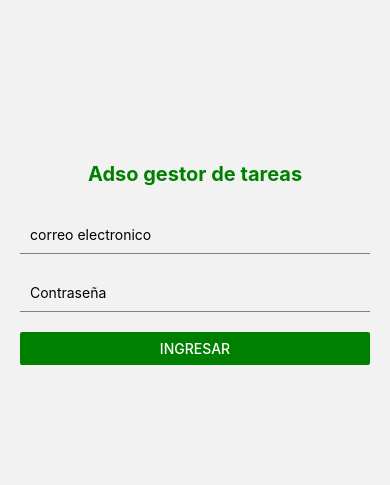
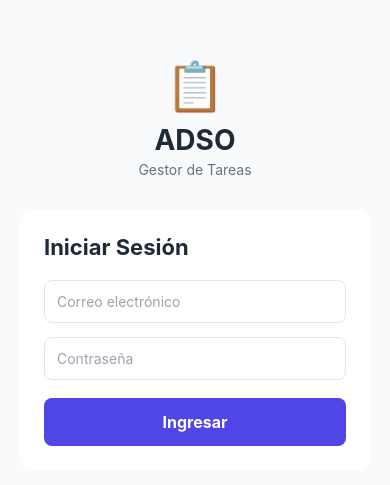
Before and after one commit to Pedrozo17/front-endApi, a React Native app: screen /Login in a window 390 px wide. Shown: the part 159-644 px from the top of the page. Built offline with nearby package versions, Linux system fonts and the light colour scheme.

Commit message:
estilos de loginscreen

```diff
--- a/src/screens/LoginScreen.js
+++ b/src/screens/LoginScreen.js
@@ -1,27 +1,20 @@
-import React, {useState, useContext} from "react";
+import React, { useState, useContext } from "react";
 import {
-    View,
-    Text,
-    TextInput,
-    Button,
-    ActivityIndicator,
-    Alert,
-    StyleSheet
+    View, Text, TextInput, TouchableOpacity,
+    ActivityIndicator, Alert, StyleSheet
 } from "react-native";
-
-import {AuthContext} from "../context/authContext";
-import {loginService} from "../api/apiService";
+import { AuthContext } from "../context/authContext";
+import { loginService } from "../api/apiService";
 const LoginScreen = () => {
     const [email, setEmail] = useState('');
     const [password, setPassword] = useState('');
     const [loading, setLoading] = useState(false);
-    const {login} = useContext(AuthContext);
+    const { login } = useContext(AuthContext);
 
     const handleLogin = async () => {
         if (!email || !password) {
             return Alert.alert("Error", "Completa todos los campos");
         }
-
         setLoading(true);
         try {
             const data = await loginService(email, password);
@@ -34,14 +27,23 @@ const LoginScreen = () => {
     };
 
     return (
-        <View style={style.container}>
-            <Text style={style.tittle}>
-                Adso gestor de tareas
-            </Text>
+        <View style={styles.container}>
+
+            {/* HEADER */}
+            <View style={styles.header}>
+                <Text style={styles.headerIcon}>📋</Text>
+                <Text style={styles.headerTitulo}>ADSO</Text>
+                <Text style={styles.headerSub}>Gestor de Tareas</Text>
+            </View>
+
+            {/* FORMULARIO */}
+            <View style={styles.card}>
+                <Text style={styles.titulo}>Iniciar Sesión</Text>
 
                 <TextInput
-                style={style.input}
-                placeholder="correo electronico"
+                    style={styles.input}
+                    placeholder="Correo electrónico"
+                    placeholderTextColor="#9CA3AF"
                     value={email}
                     onChangeText={setEmail}
                     keyboardType="email-address"
@@ -49,24 +51,75 @@ const LoginScreen = () => {
                 />
 
                 <TextInput
-                style={style.input}
+                    style={styles.input}
                     placeholder="Contraseña"
+                    placeholderTextColor="#9CA3AF"
                     value={password}
                     onChangeText={setPassword}
                     secureTextEntry
                 />
 
                 {loading ? (
-                <ActivityIndicator size="large" color="green"/>
+                    <ActivityIndicator size="large" color="#4F46E5" style={{ marginTop: 8 }} />
                 ) : (
-                <Button title="Ingresar" onPress={handleLogin} color="green"/>
+                    <TouchableOpacity style={styles.boton} onPress={handleLogin}>
+                        <Text style={styles.botonText}>Ingresar</Text>
+                    </TouchableOpacity>
                 )}
+            </View>
+
         </View>
     );
 };
-const style = StyleSheet.create({
-    container: {flex: 1, justifyContent: 'center', padding:20},
-    tittle: {fontSize: 20, fontWeight: "bold", textAlign: 'center', marginBottom: 30, color:'green'},
-    input: {borderBottomWidth: 1, borderColor: "gray", marginBottom: 20, padding:10 }
+
+const styles = StyleSheet.create({
+    container: {
+        flex: 1,
+        backgroundColor: '#F9FAFB',
+        justifyContent: 'center',
+        padding: 20
+    },
+
+    // Header
+    header: { alignItems: 'center', marginBottom: 32 },
+    headerIcon: { fontSize: 48, marginBottom: 8 },
+    headerTitulo: { fontSize: 28, fontWeight: 'bold', color: '#1F2937' },
+    headerSub: { fontSize: 14, color: '#6B7280', marginTop: 4 },
+
+    // Card formulario
+    card: {
+        backgroundColor: '#fff',
+        borderRadius: 12,
+        padding: 24,
+        elevation: 2
+    },
+    titulo: {
+        fontSize: 22,
+        fontWeight: 'bold',
+        color: '#1F2937',
+        marginBottom: 20
+    },
+
+    // Inputs
+    input: {
+        borderWidth: 1,
+        borderColor: '#E5E7EB',
+        borderRadius: 8,
+        padding: 12,
+        marginBottom: 14,
+        fontSize: 14,
+        color: '#1F2937'
+    },
+
+    // Botón
+    boton: {
+        backgroundColor: '#4F46E5',
+        padding: 14,
+        borderRadius: 8,
+        alignItems: 'center',
+        marginTop: 4
+    },
+    botonText: { color: '#fff', fontWeight: 'bold', fontSize: 16 },
 });
+
 export default LoginScreen;
```
Lines whose indentation alone changed are shown as unchanged.
